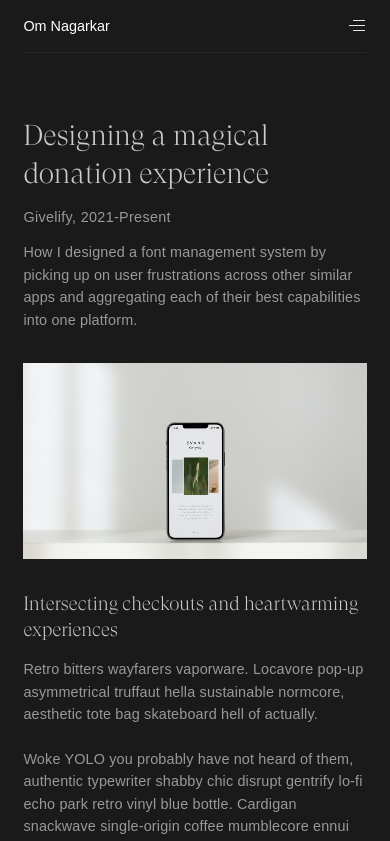
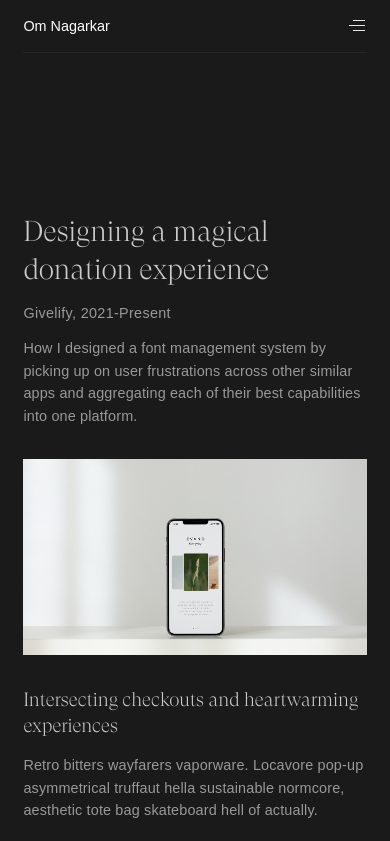
Before and after one commit to H0und5/nextport, a Next.js app: page /work/givelify in a window 390 px wide. Shown: the top 841 px of the page. Built offline with nearby package versions, Linux system fonts and the light colour scheme.

Commit message:
-- Renovation -- Changed the mobile spacing of the heading container

```diff
--- a/styles/CaseStudy.module.css
+++ b/styles/CaseStudy.module.css
@@ -136,7 +136,7 @@
     display: flex;
     flex-direction: column;
     width: 100%;
-    margin-top: 4rem;
+    margin-top: 10rem;
     animation: heading;
     animation-duration: 1.5s;
     position: relative;
```
